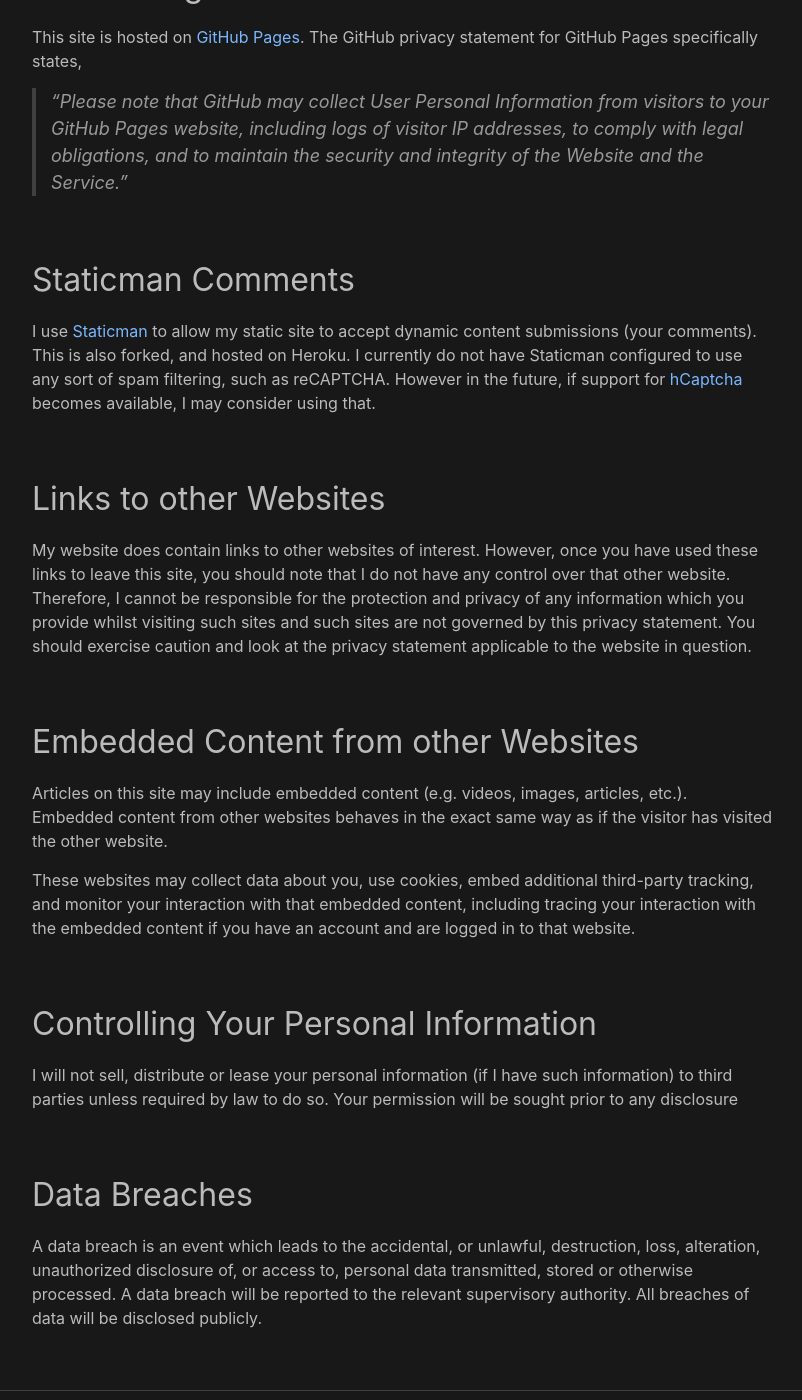
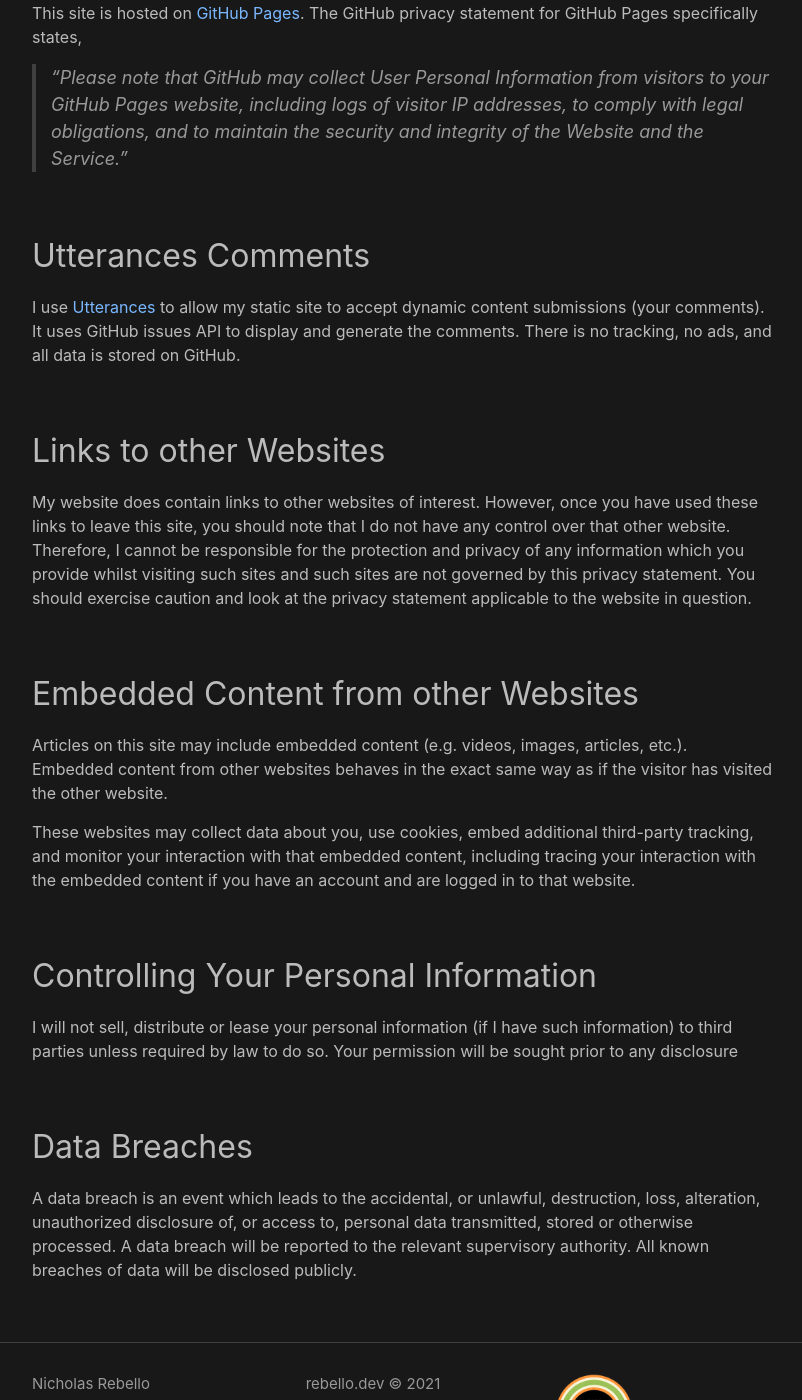
Before and after one commit to NicholasRebello/rebello.dev, a Jekyll site: the page built from privacy.markdown, in a window 1280 px wide and 1400 px high, scrolled down 928 px. Shown: the whole window, without its empty margins (238-1040 px from the left). Built offline with Jekyll 4.4.1, drawn with Linux system fonts in a browser that asks for light colours; some of the changed text lies outside the part shown.

Commit message:
Updating privacy policy

```diff
--- a/about.markdown
+++ b/about.markdown
@@ -15,7 +15,7 @@ permalink: /about/
     lineData: [
         { class: "pink", value:'🆁🅴🅱🅴🅻🅻🅾.🅳🅴🆅'},
         { type: 'input', prompt: '~', value: 'sudo apt install rebello.details' },
-        { type: 'input', prompt:'Enter Password for Sudo:', typeDelay: 120, value: '************************'},
+        { type: 'input', prompt:'Enter Password for Sudo:', typeDelay: 120, value: '***********************'},
         { value: 'Are you sure you want to install \'rebello.details\'?' },
         { type: 'input',  typeDelay: 550, prompt: '(y/n)', value: 'y' },
         { type: 'progress', progressChar: '·' },
--- a/privacy.markdown
+++ b/privacy.markdown
@@ -6,12 +6,12 @@ permalink: /privacy/
 * My website address is: <a href="https://rebello.dev">https://rebello.dev</a>
 * For more details about this privacy policy please email: <a class="u-email" href="mailto:{{ site.author.email }}">{{ site.author.email }}</a>
 * This policy sets out how I use and protect your information when you use this website.
-* This Privacy Policy was last updated _25-Dec-2021_.
+* This Privacy Policy was last updated _02-Jan-2021_.
 
 ## Your Privacy is Important
 I believe users have the right to know what data of theirs is being collected by the websites they visit. I am committed to ensuring that your privacy is protected. I have no interest in any of your personal information. Instead I actually encourage you to use browser plugins such as [uBlockOigin](https://ublockorigin.com/), [Decentraleyes](https://decentraleyes.org/), and [ClearURLs](https://github.com/ClearURLs/Addon) to help minimize the amount of information your computer gives up.
 
-The security of your Personal Information is important to me, but remember that no method of transmission over the Internet, or method of electronic storage, is 100% secure. While I strive to use commercially acceptable means to protect your Personal Information, I cannot guarantee its absolute security.
+Remember that no method of transmission over the Internet, or method of electronic storage, is 100% secure. While I strive to use commercially acceptable means to protect your Personal Information, I cannot guarantee its absolute security.
 
 As a reminder, you don't need to have something to hide to care about your privacy.
 
@@ -23,8 +23,8 @@ This site is hosted on [GitHub Pages](https://docs.github.com/en/github/site-pol
 
 >"Please note that GitHub may collect User Personal Information from visitors to your GitHub Pages website, including logs of visitor IP addresses, to comply with legal obligations, and to maintain the security and integrity of the Website and the Service."
 
-## Staticman Comments
-I use [Staticman](https://staticman.net/docs/) to allow my static site to accept dynamic content submissions (your comments). This is also forked, and hosted on Heroku. I currently do not have Staticman configured to use any sort of spam filtering, such as reCAPTCHA. However in the future, if support for [hCaptcha](https://www.hcaptcha.com/) becomes available, I may consider using that.
+## Utterances Comments
+I use [Utterances](https://utteranc.es/) to allow my static site to accept dynamic content submissions (your comments). It uses GitHub issues API to display and generate the comments. There is no tracking, no ads, and all data is stored on GitHub.
 
 ## Links to other Websites
 My website does contain links to other websites of interest. However, once you have used these links to leave this site, you should note that I do not have any control over that other website. Therefore, I cannot be responsible for the protection and privacy of any information which you provide whilst visiting such sites and such sites are not governed by this privacy statement. You should exercise caution and look at the privacy statement applicable to the website in question.
@@ -38,4 +38,4 @@ These websites may collect data about you, use cookies, embed additional third-p
 I will not sell, distribute or lease your personal information (if I have such information) to third parties unless required by law to do so. Your permission will be sought prior to any disclosure
 
 ## Data Breaches
-A data breach is an event which leads to the accidental, or unlawful, destruction, loss, alteration, unauthorized disclosure of, or access to, personal data transmitted, stored or otherwise processed. A data breach will be reported to the relevant supervisory authority. All breaches of data will be disclosed publicly.
+A data breach is an event which leads to the accidental, or unlawful, destruction, loss, alteration, unauthorized disclosure of, or access to, personal data transmitted, stored or otherwise processed. A data breach will be reported to the relevant supervisory authority. All known breaches of data will be disclosed publicly.
```
